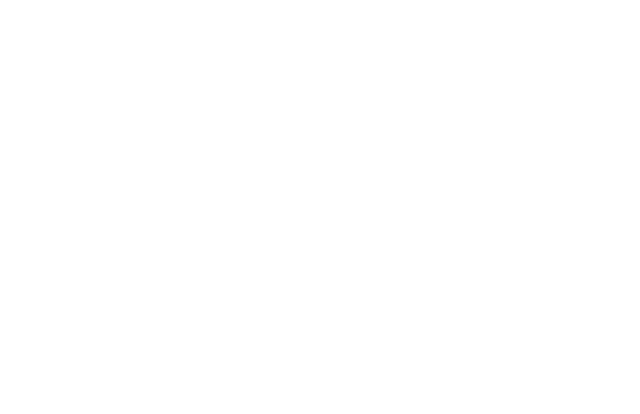
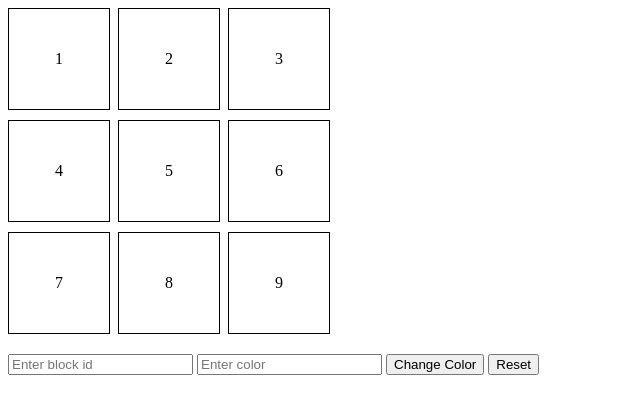
Before and after one commit to acciojob/Replit-Asian-Paints-MdSuaif, a website: page main.html in a window 1280 px wide. Shown: the whole page, without its empty margins (0-640 px from the left). Drawn offline with Linux system fonts and the light colour scheme.

Commit message:
created a submission

```diff
--- a/main.html
+++ b/main.html
@@ -1,16 +1,91 @@
 <!DOCTYPE html>
+<html lang="en">
+<head>
+    <meta charset="UTF-8">
+    <meta name="viewport" content="width=device-width, initial-scale=1.0">
+    <title>Document</title>
 
-<html>
+    <style>
 
-<head>
-	<link rel="stylesheet" href="styles.css">
+        #grid-container {
+            display: grid;
+            grid-template-columns: repeat(3, 100px);
+            gap: 10px;
+            margin-bottom: 20px;
+        }
+
+        #grid-item {
+            height: 100px;
+            width: 100px;
+            border: 1px solid black;
+            display: flex;
+            justify-content: center;
+            align-items: center;
+        }
+
+
+    </style>
+
 </head>
+<body>
 
-<body>
-	<!-- the entire body must be written by student -->
-    <script type="text/javascript" src="./script.js">
-</script>
+    <div id="grid-container">
+        <div id="grid-item">1</div>
+        <div id="grid-item">2</div>
+        <div id="grid-item">3</div>
+        <div id="grid-item">4</div>
+        <div id="grid-item">5</div>
+        <div id="grid-item">6</div>
+        <div id="grid-item">7</div>
+        <div id="grid-item">8</div>
+        <div id="grid-item">9</div>
+    </div>
+
+    <input type="number" id="block_id" placeholder="Enter block id">
+
+    <input type="text" id="color_id" placeholder="Enter color ">
+
+    <button id="change_button">Change Color</button>
+
+    <button id="Reset">Reset</button>
+
+
+    <script>
+
+        let block = document.getElementById("block_id")
+
+        let color = document.getElementById("color_id")
+
+        let changebutton = document.getElementById("change_button")
+
+        let resetbutton = document.getElementById("Reset")
+
+        let items = document.querySelectorAll("#grid-item")
+
+
+        changebutton.addEventListener("click",()=>{
+
+            let id = NUmber(block.value);
+
+            let selectedcolor = color.value;
+
+            items.forEach((item)=>{
+                 item.style.backgroundColor = "transparent"
+            })
+
+            if(id >= 1 && id <= 9){
+                items[id - 1].style.backgroundColor = selectedcolor
+            }
+        })
+
+        resetbutton.addEventListener("click",()=>{
+            items.forEach((item)=>{
+                item.style.backgroundColor = "transparent"
+            })
+        })
+
+
+    </script>
 
 </body>
-
 </html>
```
